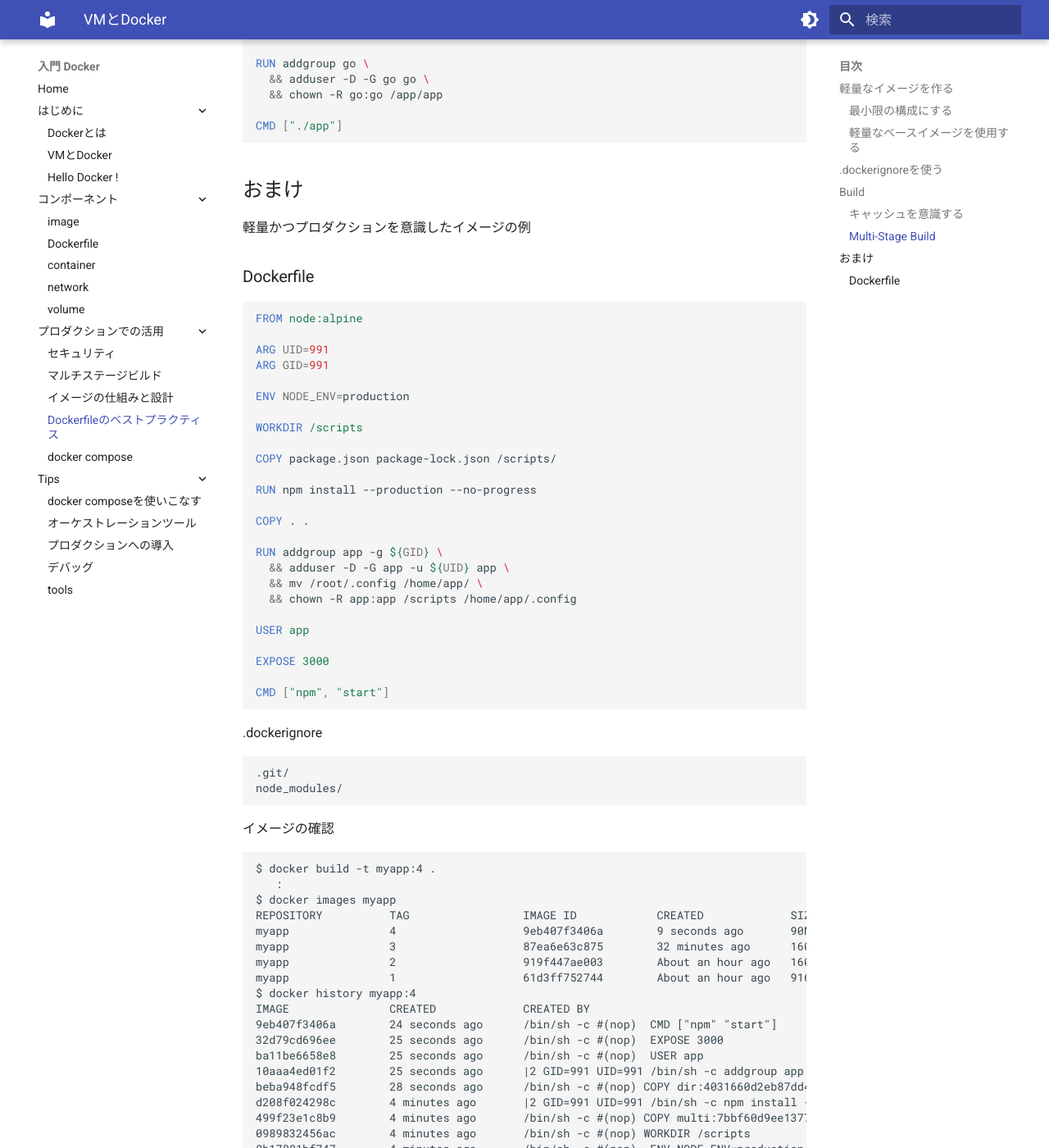
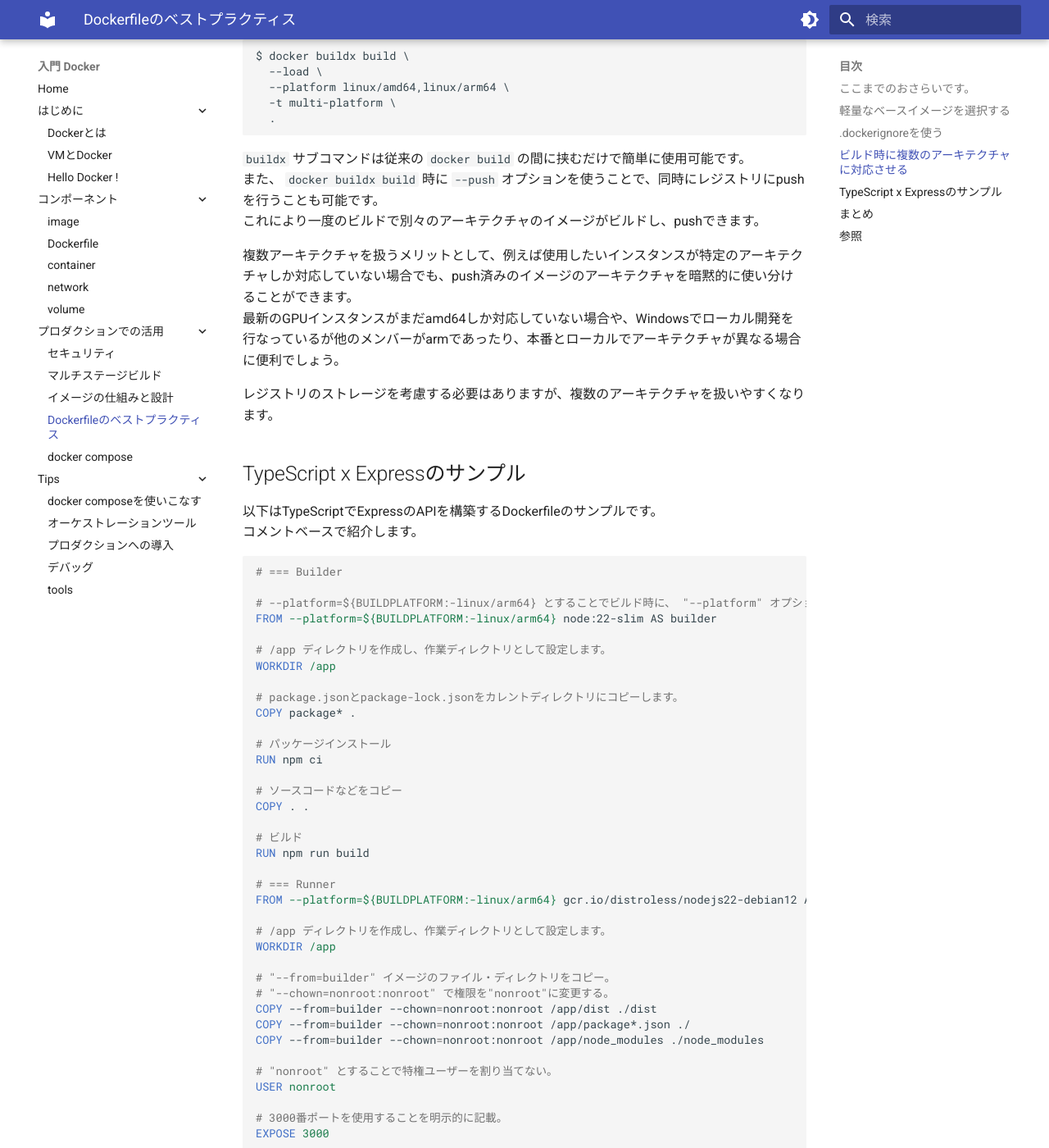
Before and after one commit to y-ohgi/introduction-docker, an MkDocs documentation site: the page built from docs/3_production/dockerfile.md, in a window 1280 px wide and 1400 px high, scrolled down 2410 px. Shown: the whole window at 82% size. Built offline with MkDocs 1.6.1 and Material for MkDocs 9.7.7, drawn with Linux system fonts in a browser that asks for light colours; some of the changed text lies outside the part shown.

Commit message:
add: best practice docker.md

````diff
--- a/docs/3_production/dockerfile.md
+++ b/docs/3_production/dockerfile.md
@@ -1,165 +1,165 @@
 ---
-title: VMとDocker
-description: VMとDockerの違いについて紹介します。
+title: Dockerfileのベストプラクティス
+description: この章ではDockerfileを記述する際のベストプラクティスについて紹介します。
 ---
 
-この章ではDockerfileを記述する際のベストプラクティスについて記述します。
+この章ではDockerfileを記述する際のベストプラクティスについて紹介します。
+今までの章を元に、良いDockerfileを書くエッセンスになれば幸いです。
 
-## 軽量なイメージを作る
-Docker Image はレイヤーが少なくサイズが軽いものが良いものだとされています。
-レイヤーを増やすことはオーバーヘッドに繋がり、サイズはImageのpullの速度に繋がります。
+## ここまでのおさらいです。
+* 「 [セキュリティ](./security.md) 」
+    * 野良のイメージをベースイメージにしない
+    * 様々なサードパティ製品もありますが、Dockerfileだけでも特権ユーザーを使わないなどの設定が必要となります。
+* 「 [マルチステージビルド](./multistage-build.md) 」
+    * イメージは軽量であるほどリードタイムが短くなり有利です。
+    * マルチステージビルドを使うことで軽量なイメージを作成することができます。
+* 「 [イメージの仕組みと設計](./image-design.md) 」
+    * 「1コンテナ = 1プロセス」の原則、もしくは「1コンテナにつき1つの責務」でイメージを設計する必要があります。
+    * コンテナはステートフルである必要があり、ログは標準出力に、永続データは外部のデータストアに入れましょう。
 
-どのようなアプローチでDocker Image を作成すると良いかを見ていきましょう。
+## 軽量なベースイメージを選択する
+軽量イメージを作成するにはまず軽量ベースイメージを選択しましょう。
 
-### 最小限の構成にする
-例えばPHPの環境を構築するのにCentOSのベースイメージで、phpenvを入れて、MySQLを入れて、、といったことは非推奨です。
-DockerはいままでのVMとは思想が異なります。1コンテナ1プロセスになるように設計を行いましょう。
-複数のプロセスを使用したい場合はそれぞれコンテナに分け、オーケストレーションツールを使用してコンテナを協調させて動かしましょう。
+Docker Hubで公式が提供するイメージは軽量な `slim` というタグが付いたイメージが存在します。
+また、Google Cloudはdistrolessというシェルなどが入っていないシンプルで軽量なイメージを提供しています。
 
-### 軽量なベースイメージを使用する
-Alpine OS という非常に軽量なOSが存在します。
-まずはこのAlpine OS がベースとなっているDocker Image を使いましょう。
+Docker Hubのnodeイメージとそのnodeの軽量なイメージの2種、そしてGoogle Cloudが提供するdistrolessを比較してみましょう。
+```
+$ docker image list | grep node
+node                                  latest            8994b3212f10   8 days ago          1.12GB
+node                                  22-slim           ba83b0f18f30   8 days ago          240MB
+gcr.io/distroless/nodejs22-debian12   latest            3e738efc87dc   N/A                 152MB
+```
 
-メジャーな言語は一通りAlpineOSに対応しており、Node.jsも例に漏れず対応しております。
-(nodeのDocker Image が12倍の差があります)
-![node alpine](imgs/node-alpine.png)
+単純なnodeイメージは1GB以上と非常に大きく、逆に軽量化されたイメージは数百MBになります。
+一番軽量なdistrolessを使うことが理想ですが、シェルなどのツール群が入ってないないため、まずはslimを使用することをお勧めします。
+
+* [GoogleContainerTools/distroless: 🥑 Language focused docker images, minus the operating system.](https://github.com/GoogleContainerTools/distroless)
+
+!!! warn "Alpineイメージ"
+    Alpineイメージは非常に軽量ですが、AlpineイメージのベースOSの歴史的経緯上扱いが非常に難しいため使用することはオススメできません。
+    元々フロッピーディスクに入るような軽量なOSとして開発された、イメージサイズの軽量化に特化されたもので、逆にそれ以外の非機能要件が満たせないことが多々あります。
 
 ## .dockerignoreを使う
 Dockerのビルド時に無視するファイル/ディレクトリを指定することができます。
-".git" のようなコンテナ内に不要な情報、 "node_modules" のような上書きされると困るものを記述します。
-`.dockerignore` は基本的に `.gitignore` と同じ書き方が可能です。
+`.git` のようなビルド時に不要なディレクトリ、 `node_modules` のようなDockerfile内でインストールするものを指定します。
+
+`.dockerignore` は基本的に `.gitignore` と同じ書き方で設定可能です。
 
 ```
-.git/
-node_modules/
+Dockerfile
+compose.yaml
+.dockerignore
+
+.git/*
+node_modules/*
+dist/*
+spec/*
+
+.env*
+.mk*
+
+  :
 ```
 
----
+## ビルド時に複数のアーキテクチャに対応させる
+はじめに、Docker v19からbuildxサブコマンドが増え、Dockerのビルドは `docker buildx build` が使われるようになりました。
 
-## Build
-### キャッシュを意識する
-Docker Image は各コマンド毎にキャッシュを作成します(これを中間レイヤーと呼びます)。
-ビルド後に、コマンドの変更・ファイルの追加/更新など、なにか変化を起こすと、変化が起こったレイヤーの直前のキャッシュからビルドを実行します。
-
-例えば単純な依存ライブラリのインストールだけ行えば問題ないNode.jsのアプリケーションがあったとします。
-開発中は頻繁にコードの変更を行うはずです。コードの変更を行えばせっかく作成したキャッシュが効かなくなってしまい、ビルドのし直しになってしまいます。
-単純な `npm install` が必要なアプリケーションであれば `package.json` と `package-lock.json` だけをコンテナ上へコピーして、その後スクリプトのコピーを行うと高速なビルドを実現できるでしょう。
-
-```diff
-  FROM node:slim
-
-  WORKDIR /scripts
-
-- COPY . .
-+ COPY ./package.json ./package-lock.json /scripts/
-
-  RUN npm install
-
-+ COPY . .
-
-  CMD ["npm", "start"]
+従来以下のようなシンタックスシュガーを用いていたものが不要になり、マルチプラットフォームなど機能の拡張が行われました。
+```bash
+# syntax=docker/dockerfile:1
 ```
 
+```
+FROM --platform=$TARGETPLATFORM golang:1.22
 
-### Multi-Stage Build
-Golangのようなビルドを行い成果物をバイナリとして吐き出す言語であれば、最小限のOSと成果物のバイナリの2つだけで動作します。
-この2つだけの最低限の環境を用意するために活躍するのがMulti-Stage Buildです。
-
-Multi-Stage Buildは複数のDocker Image を作り、最終的にその複数のDocker Image から任意のファイルだけを抽出して1つのDocker Image にします。
-
-```dockerfile
-#==================================================
-# Build Layer
-FROM golang:1.12-alpine as build
-
-WORKDIR /go/app
+WORKDIR /app
 
 COPY . .
 
-RUN apk add --no-cache git \
-  && go build -o app
+RUN go build -o main /bin/main
 
-#==================================================
-# Run Layer
-FROM alpine
+CMD ["main"]
+```
 
+```
+$ docker buildx build \
+  --load \
+  --platform linux/amd64,linux/arm64 \
+  -t multi-platform \
+  .
+```
+
+`buildx` サブコマンドは従来の `docker build` の間に挟むだけで簡単に使用可能です。
+また、 `docker buildx build` 時に `--push` オプションを使うことで、同時にレジストリにpushを行うことも可能です。
+これにより一度のビルドで別々のアーキテクチャのイメージがビルドし、pushできます。
+
+複数アーキテクチャを扱うメリットとして、例えば使用したいインスタンスが特定のアーキテクチャしか対応していない場合でも、push済みのイメージのアーキテクチャを暗黙的に使い分けることができます。
+最新のGPUインスタンスがまだamd64しか対応していない場合や、Windowsでローカル開発を行なっているが他のメンバーがarmであったり、本番とローカルでアーキテクチャが異なる場合に便利でしょう。
+
+レジストリのストレージを考慮する必要はありますが、複数のアーキテクチャを扱いやすくなります。
+
+## TypeScript x Expressのサンプル
+以下はTypeScriptでExpressのAPIを構築するDockerfileのサンプルです。
+コメントベースで紹介します。
+
+```Dockerfile
+# === Builder
+
+# --platform=${BUILDPLATFORM:-linux/arm64} とすることでビルド時に、 "--platform" オプションが設定されていない場合デフォルトでlinux/arm64でビルドされます。
+FROM --platform=${BUILDPLATFORM:-linux/arm64} node:22-slim AS builder
+
+# /app ディレクトリを作成し、作業ディレクトリとして設定します。
 WORKDIR /app
 
-COPY --from=build /go/app/app .
+# package.jsonとpackage-lock.jsonをカレントディレクトリにコピーします。
+COPY package* .
 
-RUN addgroup go \
-  && adduser -D -G go go \
-  && chown -R go:go /app/app
+# パッケージインストール
+RUN npm ci
 
-CMD ["./app"]
+# ソースコードなどをコピー
+COPY . .
+
+# ビルド
+RUN npm run build
+
+# === Runner
+FROM --platform=${BUILDPLATFORM:-linux/arm64} gcr.io/distroless/nodejs22-debian12 AS runner
+
+# /app ディレクトリを作成し、作業ディレクトリとして設定します。
+WORKDIR /app
+
+# "--from=builder" イメージのファイル・ディレクトリをコピー。
+# "--chown=nonroot:nonroot" で権限を"nonroot"に変更する。
+COPY --from=builder --chown=nonroot:nonroot /app/dist ./dist
+COPY --from=builder --chown=nonroot:nonroot /app/package*.json ./
+COPY --from=builder --chown=nonroot:nonroot /app/node_modules ./node_modules
+
+# "nonroot" とすることで特権ユーザーを割り当てない。
+USER nonroot
+
+# 3000番ポートを使用することを明示的に記載。
+EXPOSE 3000
+
+# 実行するコードを宣言。
+# MEMO: gcr.io/distroless/nodejs22-debian12 イメージにはENTRYPOINTに "node" 相当のコマンドが設定されている。
+CMD ["dist/app.js"]
 ```
 
-## おまけ
-軽量かつプロダクションを意識したイメージの例
-
-### Dockerfile
-```dockerfile
-FROM node:alpine
-
-ARG UID=991
-ARG GID=991
-
-ENV NODE_ENV=production
-
-WORKDIR /scripts
-
-COPY package.json package-lock.json /scripts/
-
-RUN npm install --production --no-progress
-
-COPY . .
-
-RUN addgroup app -g ${GID} \
-  && adduser -D -G app -u ${UID} app \
-  && mv /root/.config /home/app/ \
-  && chown -R app:app /scripts /home/app/.config
-
-USER app
-
-EXPOSE 3000
-
-CMD ["npm", "start"]
+```
+$ docker buildx build \
+  --platform linux/amd64 \
+  --load \
+  -t myapp:latest \
+  .
 ```
 
-.dockerignore
-```
-.git/
-node_modules/
-```
+## まとめ
+* 軽量なイメージを作るために、軽量で安全なベースイメージを使いましょう
+* `.dockerignore` で不要なファイル・ディレクトリをビルド時に無視をしましょう
+* 拡張構文を普段から利用する場合、 `docker buildx build` コマンドの採用を検討してみると良いでしょう。
 
-イメージの確認
-```
-$ docker build -t myapp:4 .
-   :
-$ docker images myapp
-REPOSITORY          TAG                 IMAGE ID            CREATED             SIZE
-myapp               4                   9eb407f3406a        9 seconds ago       90MB
-myapp               3                   87ea6e63c875        32 minutes ago      160MB
-myapp               2                   919f447ae003        About an hour ago   160MB
-myapp               1                   61d3ff752744        About an hour ago   916MB
-$ docker history myapp:4
-IMAGE               CREATED             CREATED BY                                      SIZE                COMMENT
-9eb407f3406a        24 seconds ago      /bin/sh -c #(nop)  CMD ["npm" "start"]          0B
-32d79cd696ee        25 seconds ago      /bin/sh -c #(nop)  EXPOSE 3000                  0B
-ba11be6658e8        25 seconds ago      /bin/sh -c #(nop)  USER app                     0B
-10aaa4ed01f2        25 seconds ago      |2 GID=991 UID=991 /bin/sh -c addgroup app -…   6.04MB
-beba948fcdf5        28 seconds ago      /bin/sh -c #(nop) COPY dir:4031660d2eb87dd44…   30.1kB
-d208f024298c        4 minutes ago       |2 GID=991 UID=991 /bin/sh -c npm install --…   7.8MB
-499f23e1c8b9        4 minutes ago       /bin/sh -c #(nop) COPY multi:7bbf60d9ee13776…   26.2kB
-0989832456ac        4 minutes ago       /bin/sh -c #(nop) WORKDIR /scripts              0B
-8b17881bf747        4 minutes ago       /bin/sh -c #(nop)  ENV NODE_ENV=production      0B
-6a42c9764263        4 minutes ago       /bin/sh -c #(nop)  ARG GID=991                  0B
-b740f7e04562        4 minutes ago       /bin/sh -c #(nop)  ARG UID=991                  0B
-953c516e1466        30 hours ago        /bin/sh -c #(nop)  CMD ["node"]                 0B
-<missing>           30 hours ago        /bin/sh -c apk add --no-cache --virtual .bui…   5.1MB
-<missing>           30 hours ago        /bin/sh -c #(nop)  ENV YARN_VERSION=1.15.2      0B
-<missing>           30 hours ago        /bin/sh -c addgroup -g 1000 node     && addu…   65.4MB
-<missing>           31 hours ago        /bin/sh -c #(nop)  ENV NODE_VERSION=11.13.0     0B
-<missing>           3 weeks ago         /bin/sh -c #(nop)  CMD ["/bin/sh"]              0B
-<missing>           3 weeks ago         /bin/sh -c #(nop) ADD file:88875982b0512a9d0…   5.53MB
-```
+## 参照
+* [Building best practices | Docker Docs](https://docs.docker.com/build/building/best-practices/)
+  * 公式のベストプラクティスです。
````
Also changed, not shown: docs/3_production/image-design.md (+2 -0 lines), handson/dockerfile/README.md (deleted, +0 -13 lines), 10 other files.
